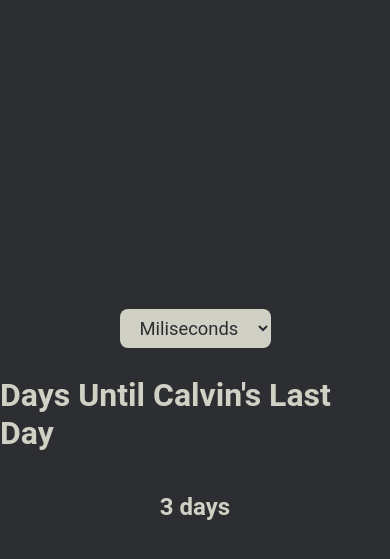
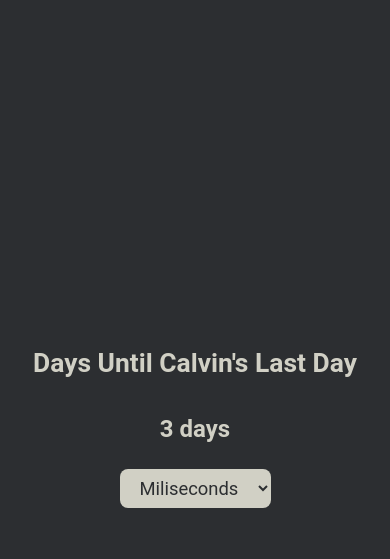
Before and after one commit to louiskwt/waulft, a Flask app: page / in a window 390 px wide. Shown: the top 559 px of the page. Run offline with Flask 3, Linux system fonts and the light colour scheme.

Commit message:
restyled heading for mobile

```diff
--- a/static/styles.css
+++ b/static/styles.css
@@ -59,4 +59,9 @@ main {
     font-size: 1.15rem;
     border-radius: 8px;
   }
+
+  #heading {
+    font-size: 1.65rem;
+    text-align: center;
+  }
 }
--- a/templates/index.html
+++ b/templates/index.html
@@ -15,6 +15,8 @@
             <button>Hours</button>
             <button>Days</button>
         </div>
+        <h1 id="heading">Days Until Calvin's Last Day</h1>
+        <h2 id="unit">3 days</h2>
         <div id="mobile-menu">
             <select name="menu" id="menu-dropdown">
                 <option value="miliseconds">Miliseconds</option>
@@ -23,11 +25,7 @@
                 <option value="hours">Hours</option>
                 <option value="days">Days</option>
             </select>
-
         </div>
-
-         <h1>Days Until Calvin's Last Day</h1>
-         <h2>3 days</h2>
     </main>
 </body>
 </html>
```
